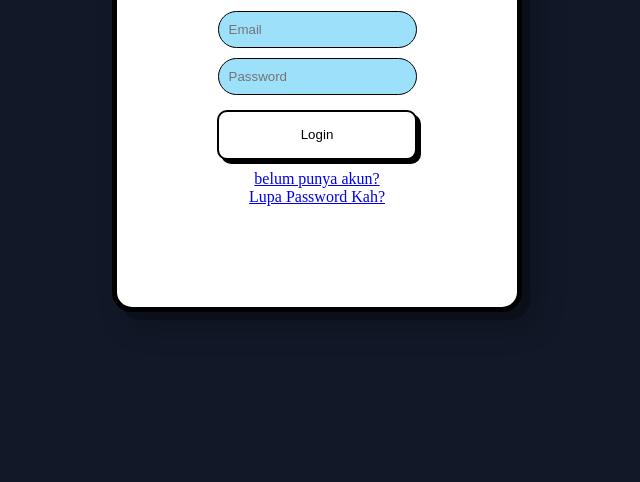
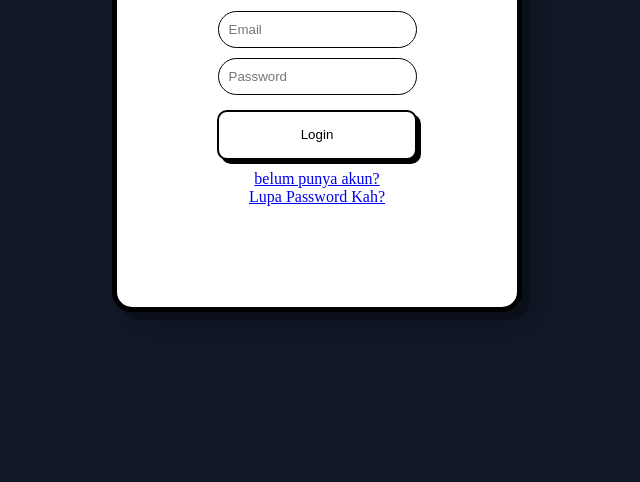
Before and after one commit to AZNJAWA/CHUT, a website: page login.html in a window 1280 px wide. Shown: the part 318-800 px from the top of the page, without its empty margins (323-963 px from the left). Drawn offline with Linux system fonts and the light colour scheme; files that its build step writes are made by us from their sources.

Commit message:
Update login.css

```diff
--- a/frontend/login.css
+++ b/frontend/login.css
@@ -33,7 +33,7 @@ input {
     border-radius: 20px;
     padding: 10px;
     margin: 5px;
-    background-color: #9de0fa;
+    background-color: white;
 }
 
 button {
```
